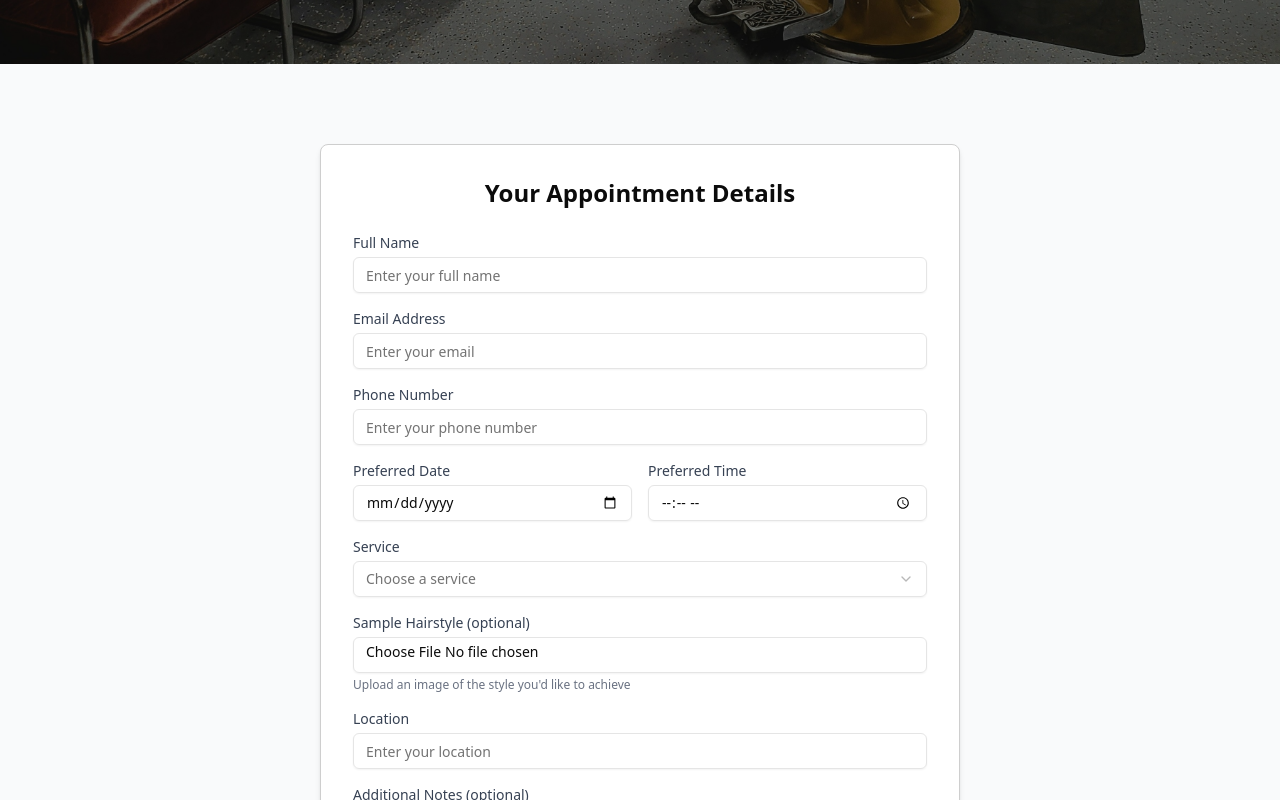
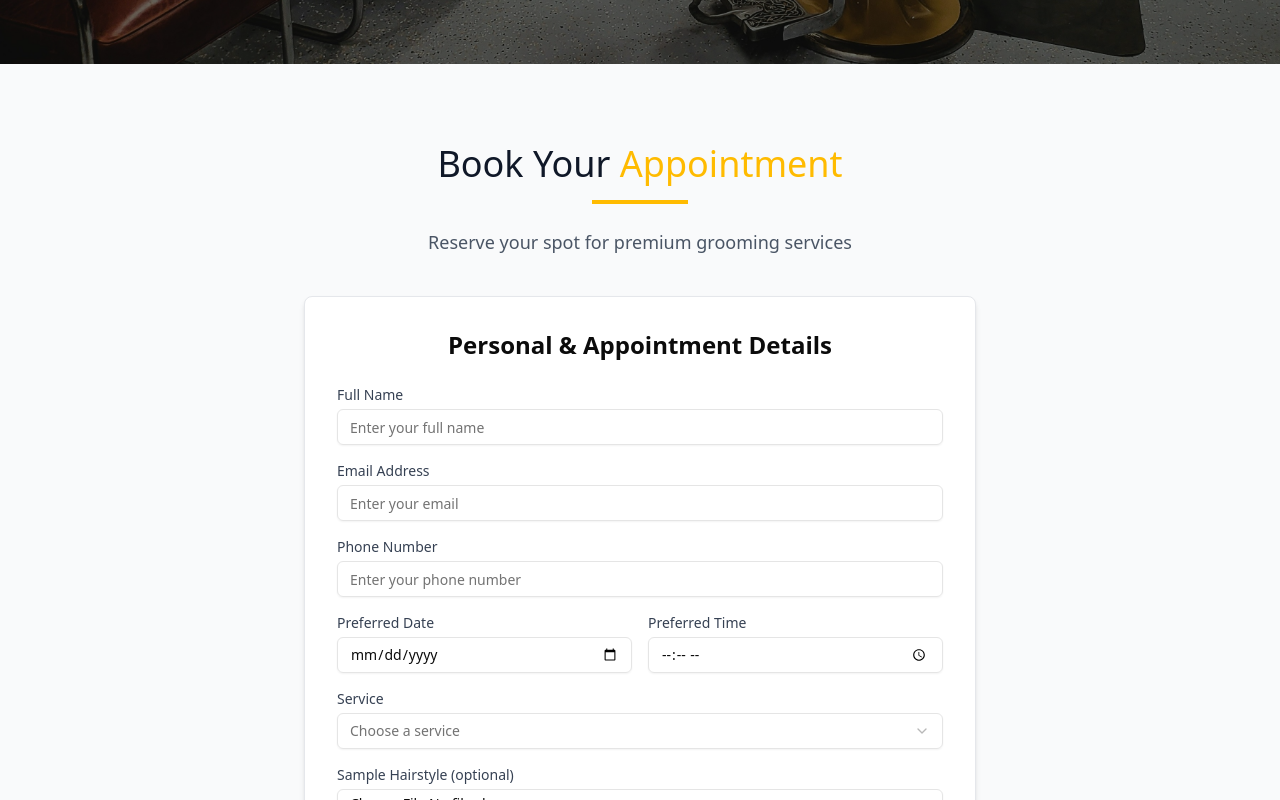
Before and after one commit to Trayshmhirk/maskandblade-app, a Next.js app: page /appointment in a window 1280 px wide. Shown: the part 560-1360 px from the top of the page. Built offline with nearby package versions, Linux system fonts and the light colour scheme.

Commit message:
add header to booking form section, add custom scrollbar classes, fix modal width

```diff
--- a/src/app/globals.css
+++ b/src/app/globals.css
@@ -138,6 +138,28 @@
   --sidebar-ring: oklch(0.556 0 0);
 }
 
+/* Custom scrollbar styles */
+.custom-scrollbar::-webkit-scrollbar {
+  width: 6px;
+  background-color: transparent;
+}
+
+.custom-scrollbar::-webkit-scrollbar-track {
+  background-color: transparent;
+  border-radius: 4px;
+}
+
+.custom-scrollbar::-webkit-scrollbar-thumb {
+  background-color: rgba(217, 119, 6, 0.1);
+  /* amber-500 with opacity */
+  border-radius: 4px;
+}
+
+.custom-scrollbar::-webkit-scrollbar-thumb:hover {
+  background-color: rgba(217, 119, 6, 0.218);
+  /* amber-500 with more opacity */
+}
+
 @layer base {
   * {
     @apply border-border outline-ring/50;
--- a/src/components/modals/PaymentModal.tsx
+++ b/src/components/modals/PaymentModal.tsx
@@ -58,7 +58,7 @@ const PaymentModal = ({
 
   return (
     <Dialog open={isOpen} onOpenChange={onClose}>
-      <DialogContent className="sm:max-w-[600px] max-h-[85vh] flex flex-col overflow-hidden">
+      <DialogContent className="sm:max-w-[calc(100%-3rem)] smd:max-w-lg md:max-w-[600px] max-h-[85vh] flex flex-col overflow-hidden">
         <DialogHeader>
           <DialogTitle className="text-2xl font-bold mb-2">
             Complete Your Booking
--- a/src/components/pages/appointment/BookingForm.tsx
+++ b/src/components/pages/appointment/BookingForm.tsx
@@ -111,10 +111,21 @@ const BookingForm = () => {
         <SuccessMessage onReturnHome={() => router.push("/")} />
       ) : (
         <section className="py-16 md:py-20 bg-gray-50">
-          <div className="container px-4 mx-auto max-w-2xl">
-            <div className="bg-white p-8 border rounded-lg shadow-md">
-              <h2 className="text-2xl font-bold mb-6 text-center">
-                Your Appointment Details
+          <div className="app_container">
+            {/* Header */}
+            <div className="text-center mb-10">
+              <h1 className="text-3xl md:text-4xl font-heading mb-4 text-primary">
+                Book Your <span className="text-accent">Appointment</span>
+              </h1>
+              <div className="mx-auto h-1 w-24 bg-accent mb-6" />
+              <p className="text-lg text-gray-600 max-w-2xl mx-auto">
+                Reserve your spot for premium grooming services
+              </p>
+            </div>
+
+            <div className="max-w-2xl mx-auto bg-white p-8 border border-gray-200 rounded-lg shadow-md">
+              <h2 className="text-lg md:text-2xl font-bold mb-6 text-center">
+                Personal & Appointment Details
               </h2>
 
               <form onSubmit={handleSubmit(onValid)} noValidate>
```
